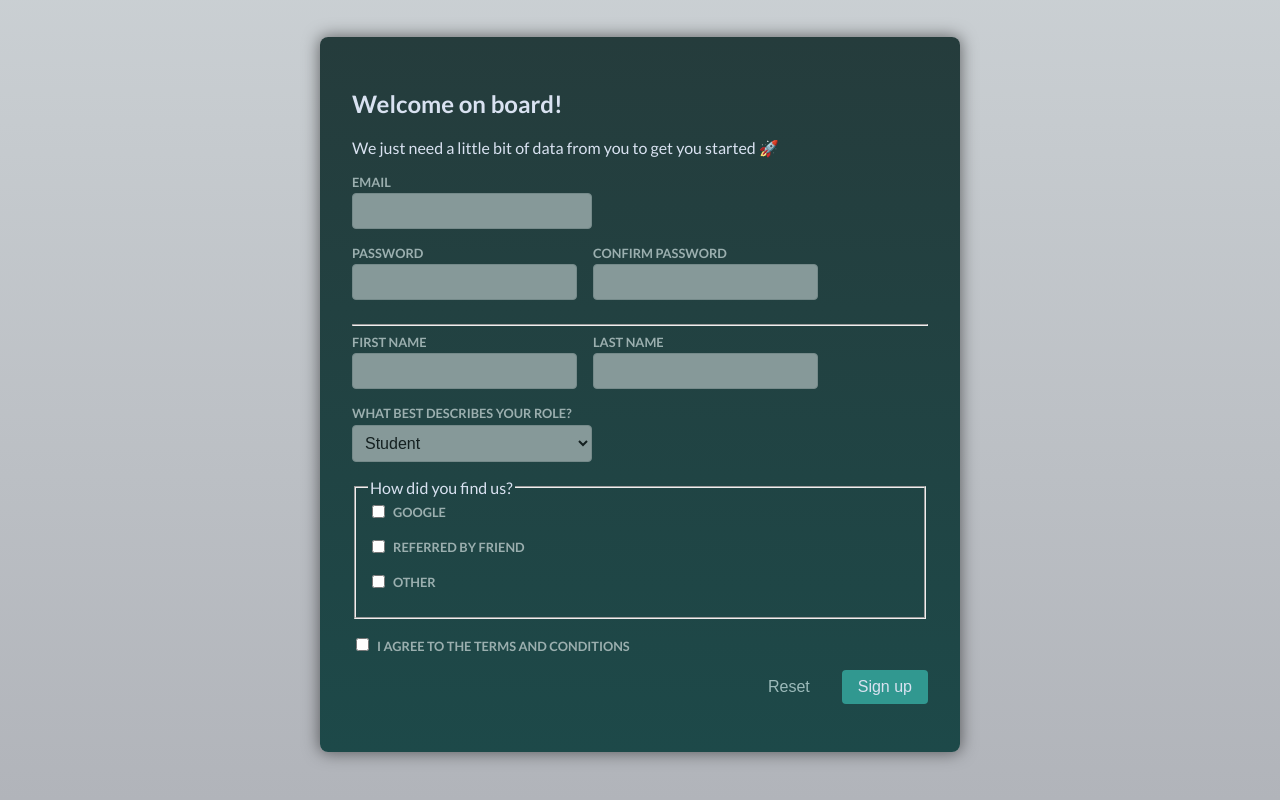
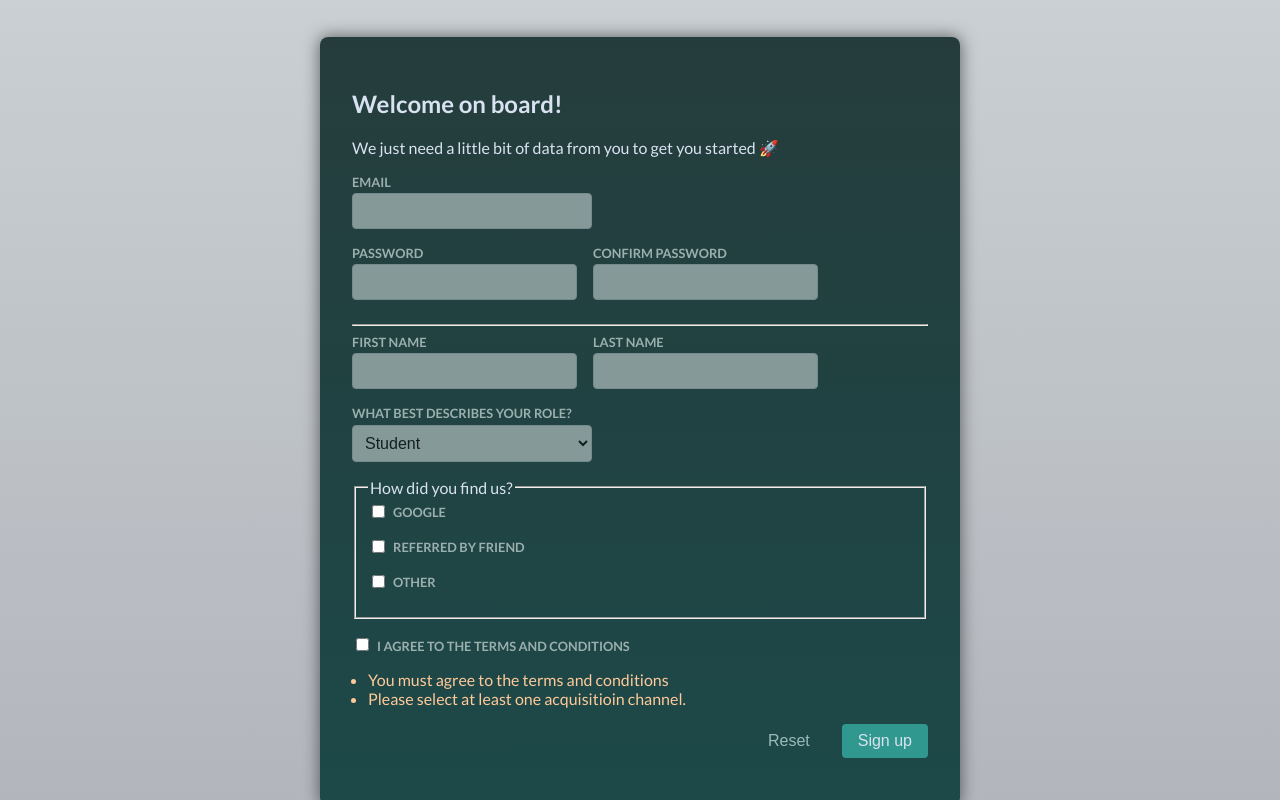
Before and after one commit to richardborgesdev/react-19-academind-handling-forms-actions-2025, a React (Vite) app: page / in a window 1280 px wide. Both pictures are taken after typing "name@example.com", "Sample123", "Sample123", "Sample", "Sample" into the empty fields and a click on the button "Sign up". Shown: the part 202-1002 px from the top of the page. Built offline with nearby package versions, Linux system fonts and the light colour scheme.

Commit message:
chore: applying useActionState

```diff
--- a/src/components/Signup.jsx
+++ b/src/components/Signup.jsx
@@ -1,7 +1,8 @@
 import * as validationService from "../util/validation";
+import { useActionState } from "react";
 
 export default function Signup() {
-  function signupAction(formData) {
+  function signupAction(prevFormState, formData) {
     const email = formData.get("email");
     const password = formData.get("password");
     const confirmPassword = formData.get("confirm-password");
@@ -46,10 +47,22 @@ export default function Signup() {
     if (acquisitionChannel.length === 0) {
       errors.push("Please select at least one acquisitioin channel.");
     }
+
+    if (errors.length > 0) {
+      return {
+        errors,
+      };
+    }
+
+    return { errors: null };
   }
 
+  const [formState, formAction, pending] = useActionState(signupAction, {
+    errors: null,
+  });
+
   return (
-    <form action={signupAction}>
+    <form action={formAction}>
       <h2>Welcome on board!</h2>
       <p>We just need a little bit of data from you to get you started 🚀</p>
 
@@ -134,6 +147,14 @@ export default function Signup() {
         </label>
       </div>
 
+      {formState.errors && (
+        <ul className="error">
+          {formState.errors.map((error) => (
+            <li key={error}>{error}</li>
+          ))}
+        </ul>
+      )}
+
       <p className="form-actions">
         <button type="reset" className="button button-flat">
           Reset
```
